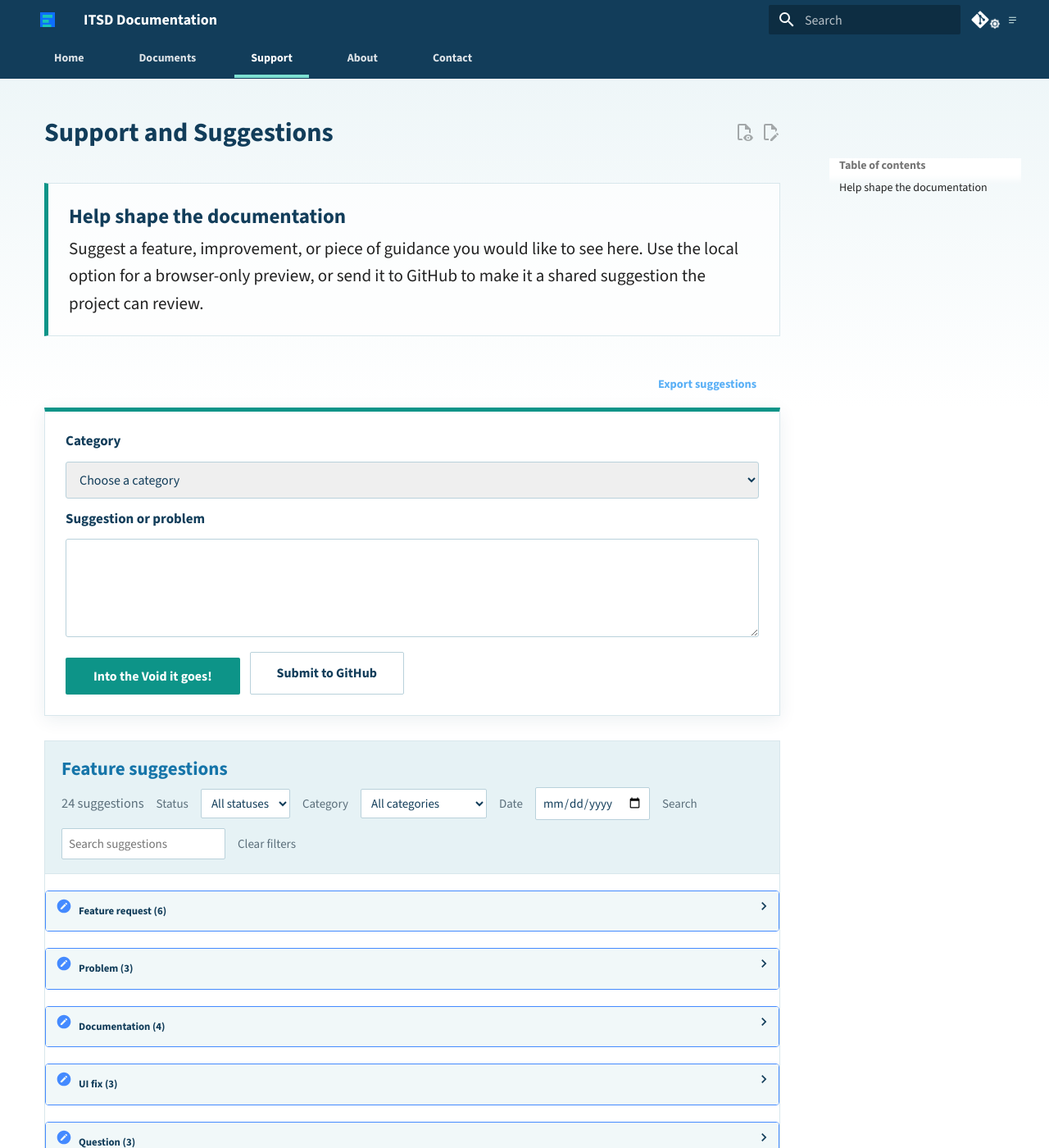
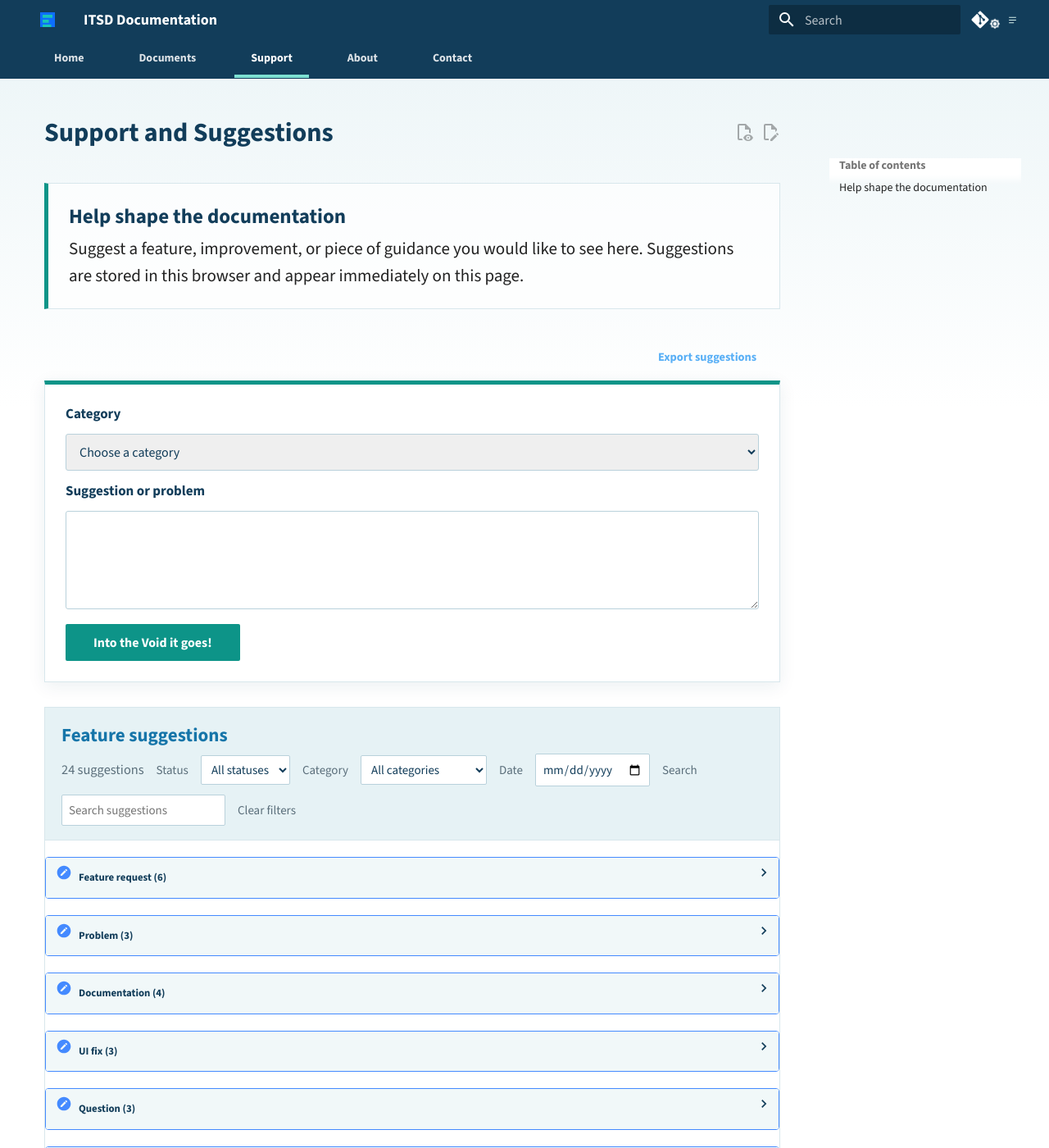
Before and after one commit to dgooding/mkdocs-basic, an MkDocs documentation site: the page built from docs/support.md, in a window 1280 px wide and 1400 px high. Shown: the whole window at 82% size. Built offline with MkDocs 1.6.1 and Material for MkDocs 9.7.7, drawn with Linux system fonts in a browser that asks for light colours; comment, search, counter and statistics services are not loaded; some of the changed text lies outside the part shown.

Commit message:
docs: auto-update 2026-08-26 22:09:21

```diff
--- a/docs/javascripts/support-suggestions.js
+++ b/docs/javascripts/support-suggestions.js
@@ -11,7 +11,6 @@ document$.subscribe(function () {
   const resetFilters = view.querySelector("[data-suggestions-reset]")
   const form = document.querySelector("[data-suggestion-form]")
   const exportButton = document.querySelector("[data-suggestion-export]")
-  const githubButton = document.querySelector("[data-github-suggestion]")
   const endpoint = "https://api.github.com/repos/dgooding/mkdocs-basic/issues?labels=feature-request&state=open&per_page=50"
   const localStorageKey = "itsd-suggestions"
   const votesStorageKey = "itsd-suggestion-votes"
@@ -178,20 +177,6 @@ document$.subscribe(function () {
     URL.revokeObjectURL(link.href)
   }
 
-  githubButton.addEventListener("click", function () {
-    const data = new FormData(form)
-    const category = data.get("category")
-    const text = data.get("text")
-    if (!category || !text) {
-      form.reportValidity()
-      return
-    }
-    const title = "[" + category + "] " + text
-    const body = "## Suggestion\n\n" + text + "\n\n## Category\n\n" + category
-    const issueUrl = "https://github.com/dgooding/mkdocs-basic/issues/new?template=feature_request.md&title=" + encodeURIComponent(title) + "&body=" + encodeURIComponent(body)
-    window.open(issueUrl, "_blank", "noopener")
-  })
-
   form.addEventListener("submit", function (event) {
     event.preventDefault()
     const data = new FormData(form)
--- a/docs/stylesheets/extra.css
+++ b/docs/stylesheets/extra.css
@@ -210,22 +210,6 @@
 .itsd-suggestion-form button[type="submit"] {
   justify-self: start;
   margin-top: 0.35rem;
-}
-
-.itsd-suggestion-submit-row {
-  display: flex;
-  flex-wrap: wrap;
-  gap: 0.6rem;
-  margin-top: 0.35rem;
-}
-
-.itsd-suggestion-submit-row button {
-  margin-top: 0;
-}
-
-.itsd-github-suggestion {
-  border: 1px solid #b9d1db !important;
-  color: var(--itsd-navy) !important;
 }
 
 .itsd-suggestions {
--- a/docs/support.md
+++ b/docs/support.md
@@ -4,7 +4,7 @@
 
 ## Help shape the documentation
 
-Suggest a feature, improvement, or piece of guidance you would like to see here. Use the local option for a browser-only preview, or send it to GitHub to make it a shared suggestion the project can review.
+Suggest a feature, improvement, or piece of guidance you would like to see here. Suggestions are stored in this browser and appear immediately on this page.
 
 </div>
 
@@ -26,10 +26,7 @@ Suggest a feature, improvement, or piece of guidance you would like to see here.
   </select>
   <label for="suggestion-text">Suggestion or problem</label>
   <textarea id="suggestion-text" name="text" maxlength="500" required></textarea>
-  <div class="itsd-suggestion-submit-row">
-    <button class="md-button md-button--primary" type="submit">Into the Void it goes!</button>
-    <button class="md-button itsd-github-suggestion" type="button" data-github-suggestion>Submit to GitHub</button>
-  </div>
+  <button class="md-button md-button--primary" type="submit">Into the Void it goes!</button>
 </form>
 
 <section class="itsd-suggestions" data-suggestions-view>
@@ -69,6 +66,6 @@ Suggest a feature, improvement, or piece of guidance you would like to see here.
 
 <div class="itsd-status" markdown>
 
-The local action stores suggestions and status changes in this browser. Submit to GitHub to create a shared issue that can be reviewed and discussed by the project.
+Suggestions, votes, and status changes are stored in this browser so the site remains fully static and GitHub Pages compatible.
 
 </div>
```
